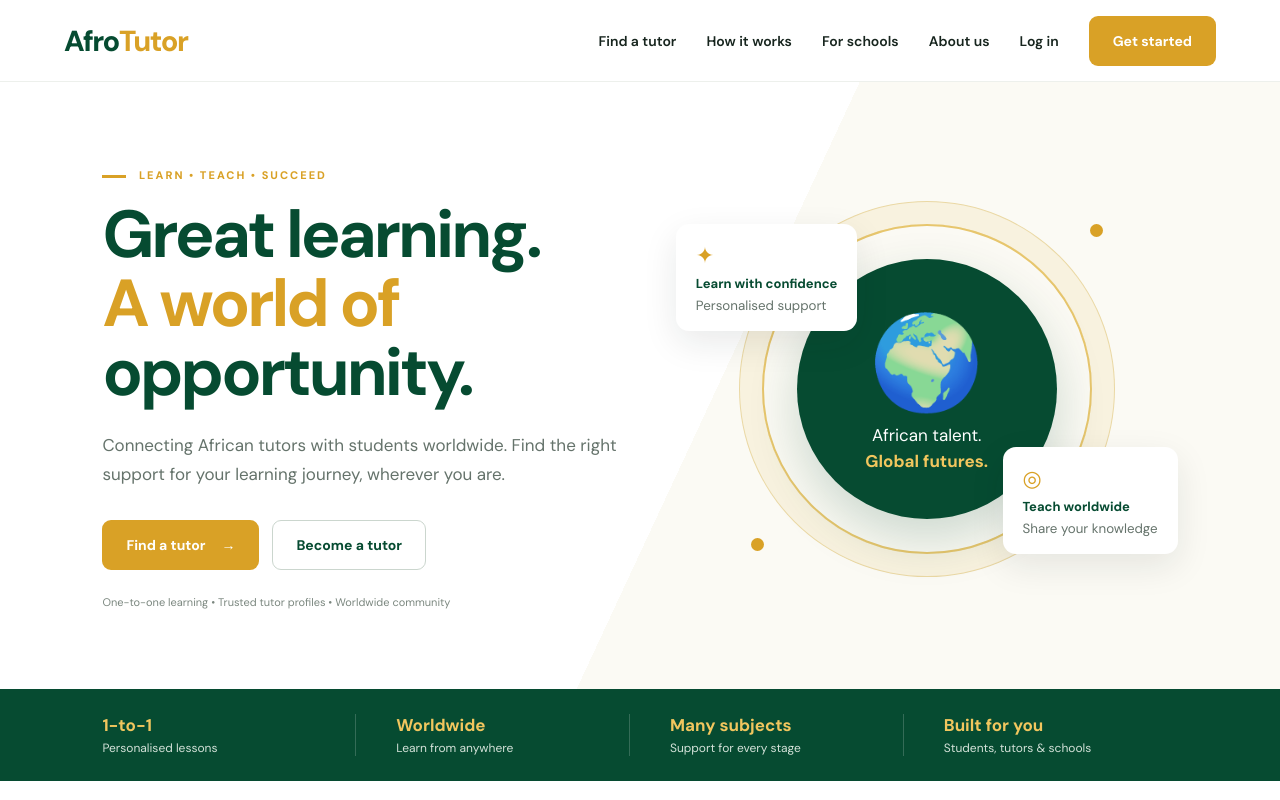
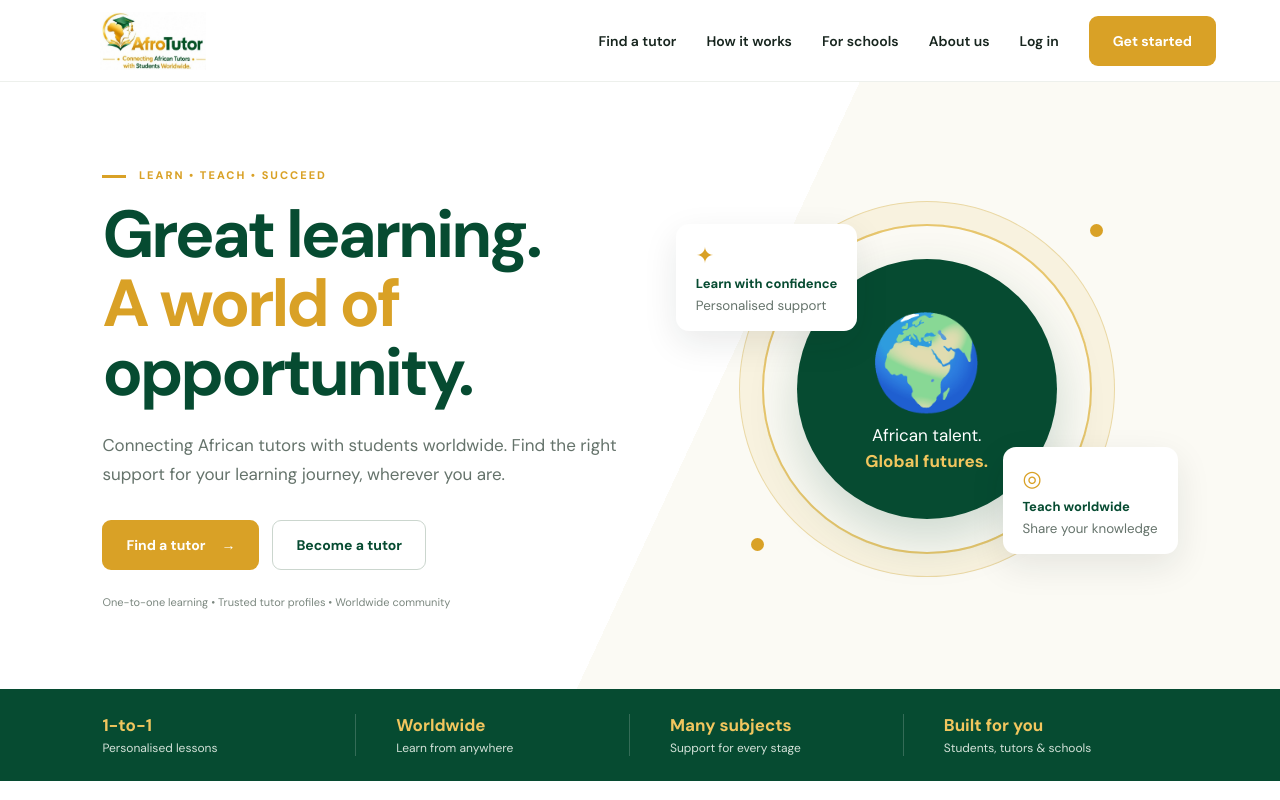
Before and after one commit to Afrotutor/afrotutor-website, a plain HTML site: page index.html in a window 1280 px wide. Shown: the top 800 px of the page. Drawn offline with Linux system fonts and the light colour scheme.

Commit message:
Display official AfroTutor logo in header and footer

```diff
--- a/index.html
+++ b/index.html
@@ -10,7 +10,7 @@
 <link rel="stylesheet" href="styles.css">
 </head>
 <body>
-<header class="site-header"><a class="brand" href="#" aria-label="AfroTutor home"><img src="assets/afrotutor-logo.png" alt="AfroTutor official logo" onerror="this.style.display='none';this.nextElementSibling.style.display='block'"><span class="brand-fallback">Afro<span>Tutor</span></span></a>
+<header class="site-header"><a class="brand" href="#" aria-label="AfroTutor home"><img src="AfroTutor%20Logo.jpeg" alt="AfroTutor official logo" onerror="this.style.display='none';this.nextElementSibling.style.display='block'"><span class="brand-fallback">Afro<span>Tutor</span></span></a>
 <button class="menu-toggle" aria-label="Open menu" aria-expanded="false">☰</button><nav class="nav"><a href="#find">Find a tutor</a><a href="#how">How it works</a><a href="#schools">For schools</a><a href="#about">About us</a><a class="nav-login" href="#join">Log in</a><a class="btn btn-gold nav-cta" href="#join">Get started</a></nav></header>
 <main>
 <section class="hero"><div class="hero-copy"><div class="eyebrow"><span></span> LEARN • TEACH • SUCCEED</div><h1>Great learning.<br><em>A world of</em> <strong>opportunity.</strong></h1><p class="hero-lead">Connecting African tutors with students worldwide. Find the right support for your learning journey, wherever you are.</p><div class="hero-actions"><a class="btn btn-gold" href="#find">Find a tutor <span>→</span></a><a class="btn btn-outline" href="#join">Become a tutor</a></div><div class="hero-note">One-to-one learning • Trusted tutor profiles • Worldwide community</div></div><div class="hero-art"><div class="art-orbit"></div><div class="art-card card-one"><span class="art-icon">✦</span><b>Learn with confidence</b><small>Personalised support</small></div><div class="art-card card-two"><span class="art-icon">◎</span><b>Teach worldwide</b><small>Share your knowledge</small></div><div class="art-center"><div class="globe">🌍</div><div class="art-caption">African talent.<br><b>Global futures.</b></div></div><div class="art-dot dot-a"></div><div class="art-dot dot-b"></div></div></section>
@@ -22,5 +22,5 @@
 <section class="section about" id="about"><div class="about-mark">A<span>+</span></div><div><div class="eyebrow">OUR PURPOSE</div><h2>Connecting talent.<br><em>Building global futures.</em></h2><p>AfroTutor brings African tutors and students together across borders. We believe quality learning should be accessible, personal and full of possibility.</p><a class="text-link" href="mailto:admin@theafrotutor.com">Talk to our team →</a></div></section>
 <section class="app-banner"><div><div class="eyebrow light">LEARN WHEREVER YOU ARE</div><h2>Your learning journey<br>goes <em>where you go.</em></h2><p>Discover AfroTutor on the web and through our mobile app.</p><div class="app-actions"><a href="#join" class="store-link">Google Play <small>Coming soon</small></a><a href="#join" class="store-link">App Store <small>Coming soon</small></a></div></div><div class="app-decoration">Afro<span>Tutor</span><small>Find. Learn. Teach. Achieve.</small></div></section>
 </main>
-<footer><div class="footer-top"><a class="brand footer-brand" href="#"><span class="brand-fallback">Afro<span>Tutor</span></span></a><p>Connecting African Tutors with Students Worldwide.</p><a href="mailto:admin@theafrotutor.com">admin@theafrotutor.com</a></div><div class="footer-bottom"><span>© <span id="year"></span> AfroTutor. All rights reserved.</span><div><a href="https://x.com/Afro_Tutor" target="_blank" rel="noopener noreferrer">X @Afro_Tutor</a><a href="https://www.instagram.com/Afro_Tutor/" target="_blank" rel="noopener noreferrer">Instagram @Afro_Tutor</a><a href="https://www.tiktok.com/@Afro_Tutor" target="_blank" rel="noopener noreferrer">TikTok @Afro_Tutor</a><a href="mailto:admin@theafrotutor.com">Contact</a></div></div></footer>
+<footer><div class="footer-top"><a class="brand footer-brand" href="#" aria-label="AfroTutor home"><img src="AfroTutor%20Logo.jpeg" alt="AfroTutor official logo"></a><p>Connecting African Tutors with Students Worldwide.</p><a href="mailto:admin@theafrotutor.com">admin@theafrotutor.com</a></div><div class="footer-bottom"><span>© <span id="year"></span> AfroTutor. All rights reserved.</span><div><a href="https://x.com/Afro_Tutor" target="_blank" rel="noopener noreferrer">X @Afro_Tutor</a><a href="https://www.instagram.com/Afro_Tutor/" target="_blank" rel="noopener noreferrer">Instagram @Afro_Tutor</a><a href="https://www.tiktok.com/@Afro_Tutor" target="_blank" rel="noopener noreferrer">TikTok @Afro_Tutor</a><a href="mailto:admin@theafrotutor.com">Contact</a></div></div></footer>
 <script src="app.js"></script></body></html>
```
